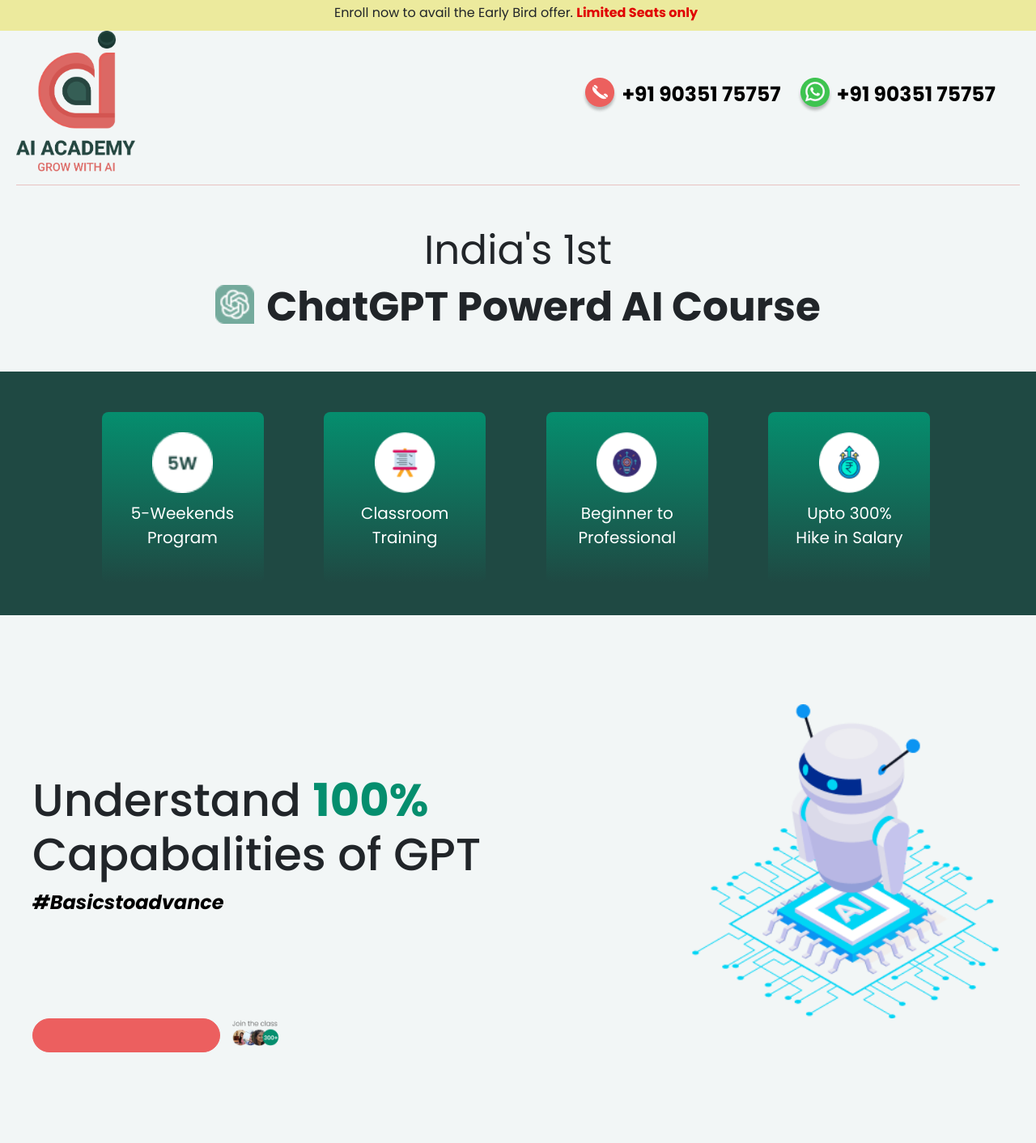
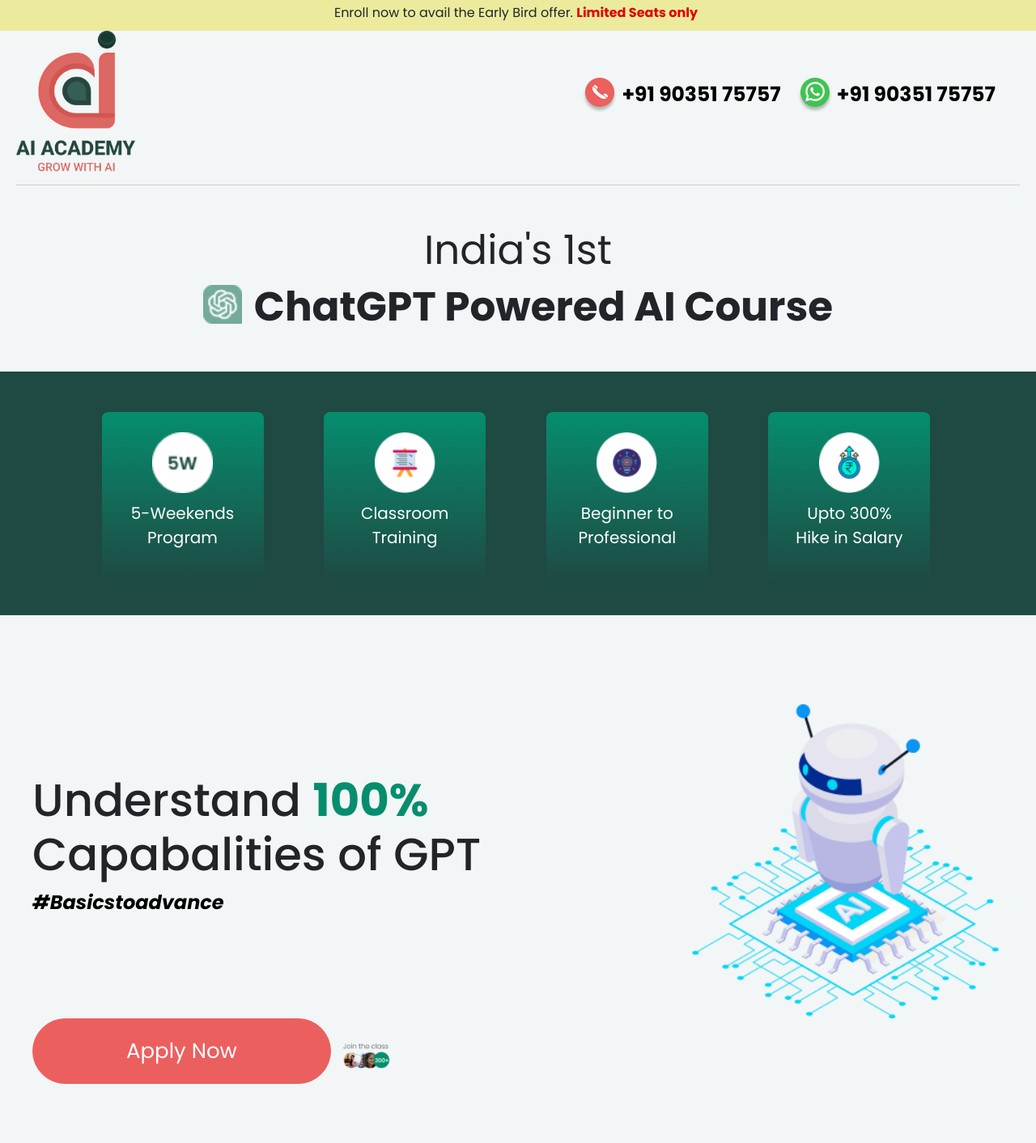
Before and after one commit to PrathmeshSadake/aiacademy, a React (Vite) app: page / in a window 1280 px wide. Shown: the top 1412 px of the page at 81% size. Built offline with nearby package versions, Linux system fonts and the light colour scheme.

Commit message:
Update App.jsx

```diff
--- a/src/App.jsx
+++ b/src/App.jsx
@@ -36,7 +36,7 @@
           <br />
           <div>
             <img src='./images/chatgpt.png' alt='chtgpt' />
-            ChatGPT Powerd AI Course
+            ChatGPT Powered AI Course
           </div>
         </h1>
       </div>
@@ -86,7 +86,7 @@
           </div>
           <span className='button'>
             {/* <button id='brochure'>Apply Now</button> */}
-            <DialogDemo />
+            <DialogDemo buttonText={"Apply Now"} />
             <img src='./images/users.png' alt='users' />
           </span>
         </div>
```
